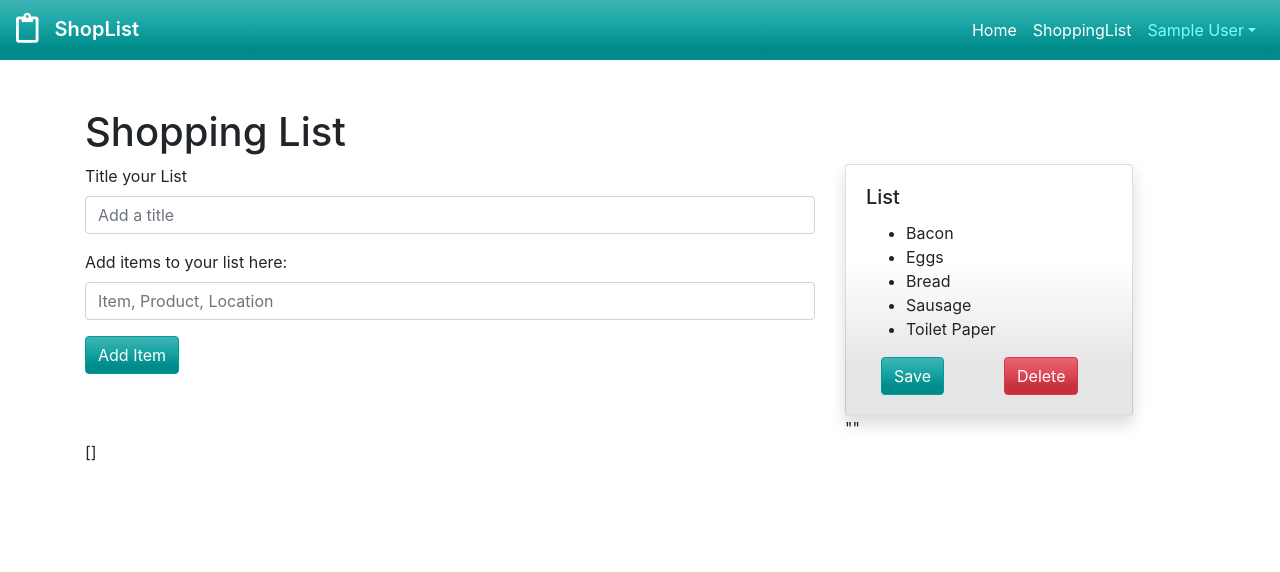
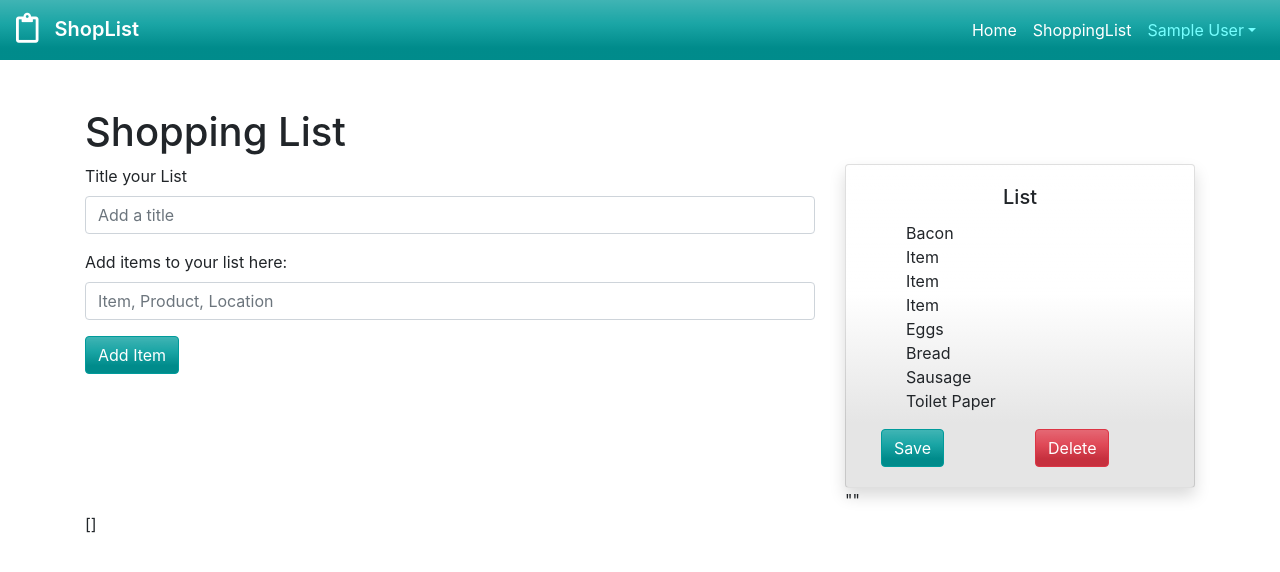
Before and after one commit to JosephThomasVasquez/simpleShop-RF, a React (Create React App) app in the folder client/: page /shoppinglist in a window 1280 px wide. Shown: the top 572 px of the page. Built offline with nearby package versions, Linux system fonts and the light colour scheme; no server answers; the database is empty; sample sign-in values are in the browser's storage.

Commit message:
Added a item-li class and removed bullets

```diff
--- a/client/src/App.css
+++ b/client/src/App.css
@@ -42,3 +42,8 @@
   );
   background-repeat: repeat-x;
 }
+
+/* SHOPPING LIST */
+.item-li {
+  list-style-type: none;
+}
--- a/client/src/components/shopList/ListItem.js
+++ b/client/src/components/shopList/ListItem.js
@@ -1,13 +1,12 @@
-import React from 'react';
+import React from "react";
 import { Container, Row, Col, Form, Button, Card } from "react-bootstrap";
 
+const ListItem = (props) => {
+  return (
+    <div className="item-container">
+      <div>Item</div>
+    </div>
+  );
+};
 
-const ListItem = (props) => {
-    return (
-        <div className="container">
-
-        </div>
-    )
-}
-
-export default ListItem
+export default ListItem;
--- a/client/src/components/shopList/ShoppingList.js
+++ b/client/src/components/shopList/ShoppingList.js
@@ -1,22 +1,25 @@
 import React from "react";
 import { Container, Row, Col, Form, Button, Card } from "react-bootstrap";
+import ListItem from "./ListItem";
 
 const ShoppingList = () => {
   return (
     <div>
       <Card
-        style={{ width: "18rem" }}
-        className="justify-content-center gradient-buttons shadow"
+        className="gradient-buttons shadow"
       >
         <Card.Body>
-          <Card.Title>List</Card.Title>
+          <Card.Title className="text-center">List</Card.Title>
           <Card.Text>
             <ul>
-              <li>Bacon</li>
-              <li>Eggs</li>
-              <li>Bread</li>
-              <li>Sausage</li>
-              <li>Toilet Paper</li>
+              <li className="item-li">Bacon</li>
+              <li className="item-li"><ListItem /></li>
+              <li className="item-li"><ListItem /></li>
+              <li className="item-li"><ListItem /></li>
+              <li className="item-li">Eggs</li>
+              <li className="item-li">Bread</li>
+              <li className="item-li">Sausage</li>
+              <li className="item-li">Toilet Paper</li>
             </ul>
           </Card.Text>
           <Container fluid="md">
```
